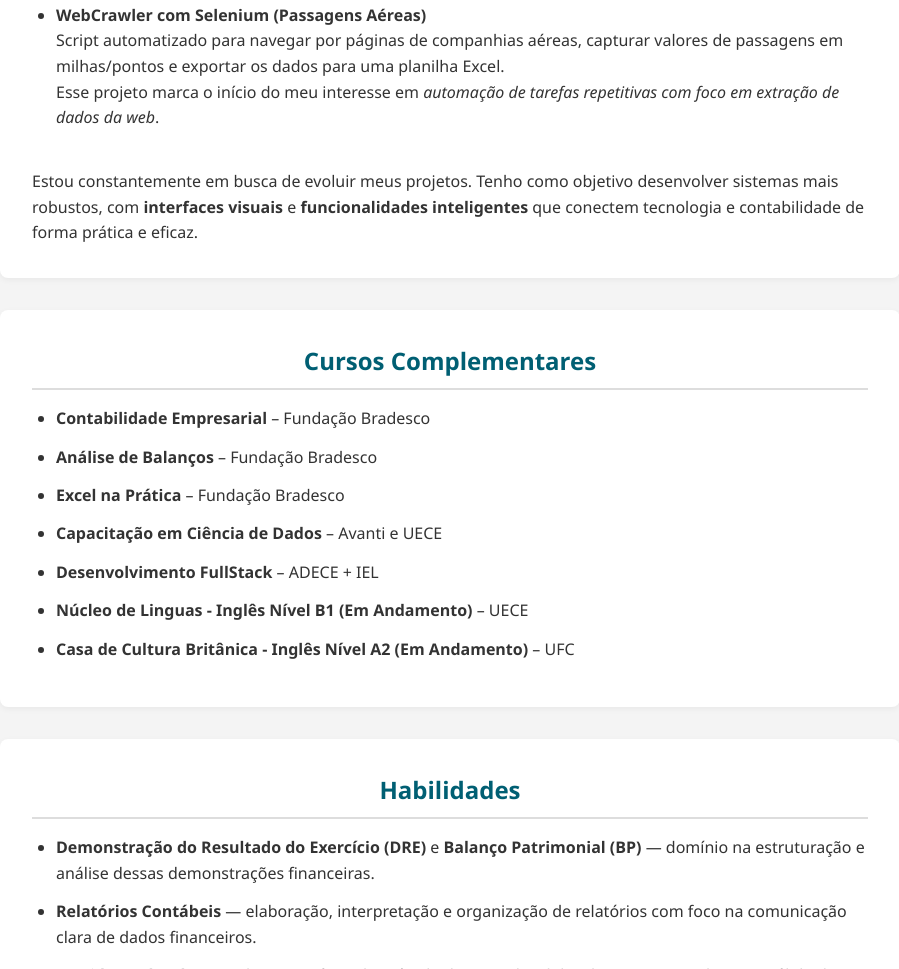
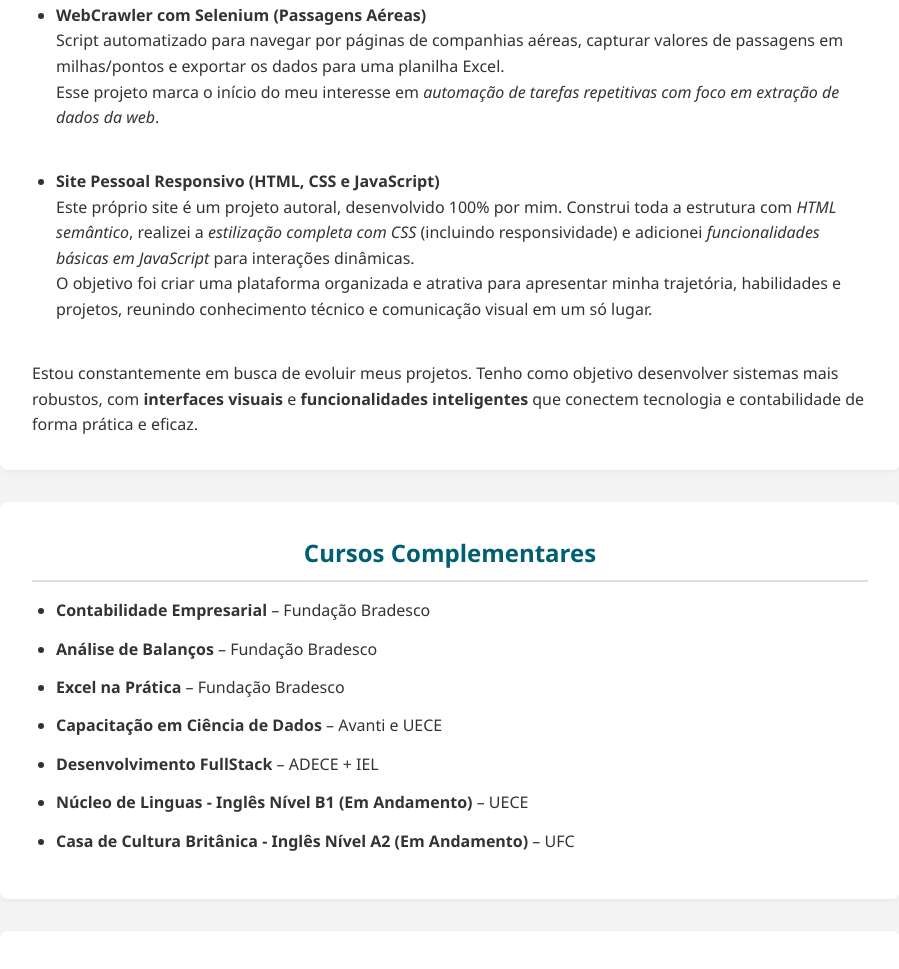
Before and after one commit to ehocauas/portfolio-caua, a plain HTML site: page index.html in a window 1280 px wide. Shown: the part 1549-2518 px from the top of the page, without its empty margins (190-1089 px from the left). Drawn offline with Linux system fonts and the light colour scheme.

Commit message:
Adição do próprio site do portfólio na sessão projetos pessoais

```diff
--- a/index.html
+++ b/index.html
@@ -44,6 +44,7 @@
       Hoje, minha formação tem uma <strong>ênfase central em contabilidade</strong>, sem deixar de lado meu crescente interesse por tecnologia. Acredito que unir essas áreas é o caminho para construir soluções mais eficientes, precisas e inovadoras no cenário contábil e empresarial. <strong>Meu propósito é contribuir com o desenvolvimento de soluções tecnológicas inovadoras para o setor contábil e para o universo tecnológico como um todo</strong>, buscando sempre transformar desafios em ferramentas úteis para pessoas e empresas.
     </p>
 
+
   </section>
 
 
@@ -62,7 +63,14 @@
         Script automatizado para navegar por páginas de companhias aéreas, capturar valores de passagens em milhas/pontos e exportar os dados para uma planilha Excel.<br />
         Esse projeto marca o início do meu interesse em <em>automação de tarefas repetitivas com foco em extração de dados da web</em>.
       </li><br />
+
+      <li>
+        <strong>Site Pessoal Responsivo (HTML, CSS e JavaScript)</strong><br />
+        Este próprio site é um projeto autoral, desenvolvido 100% por mim. Construi toda a estrutura com <em>HTML semântico</em>, realizei a <em>estilização completa com CSS</em> (incluindo responsividade) e adicionei <em>funcionalidades básicas em JavaScript</em> para interações dinâmicas.<br />
+        O objetivo foi criar uma plataforma organizada e atrativa para apresentar minha trajetória, habilidades e projetos, reunindo conhecimento técnico e comunicação visual em um só lugar.
+      </li><br />
     </ul>
+
 
     <p>
       Estou constantemente em busca de evoluir meus projetos. Tenho como objetivo desenvolver sistemas mais robustos, com <strong>interfaces visuais</strong> e <strong>funcionalidades inteligentes</strong> que conectem tecnologia e contabilidade de forma prática e eficaz.
```
